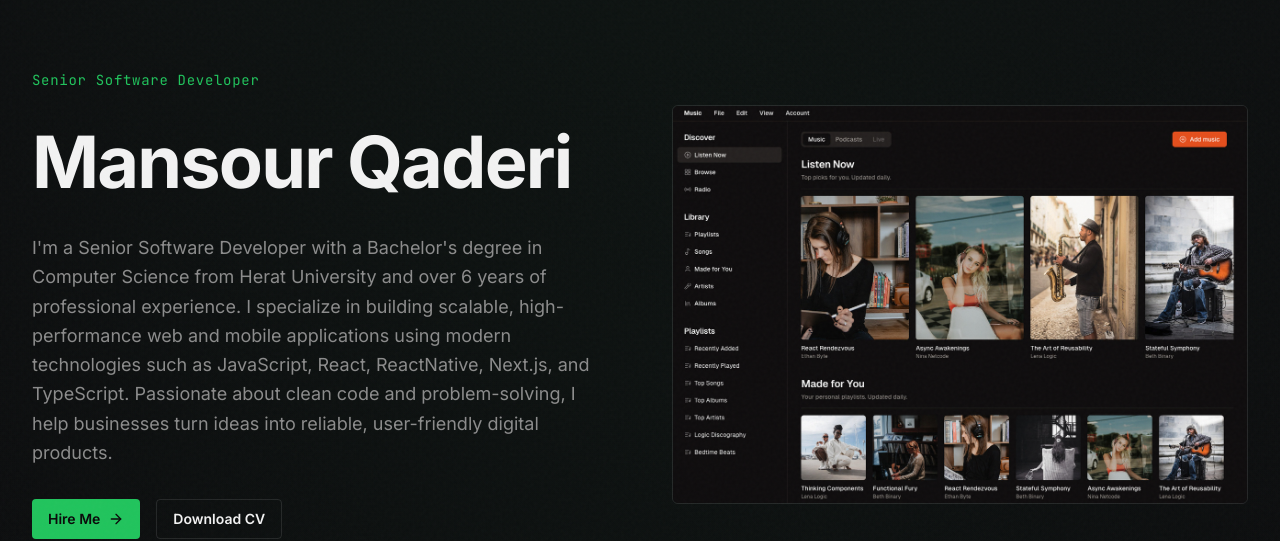
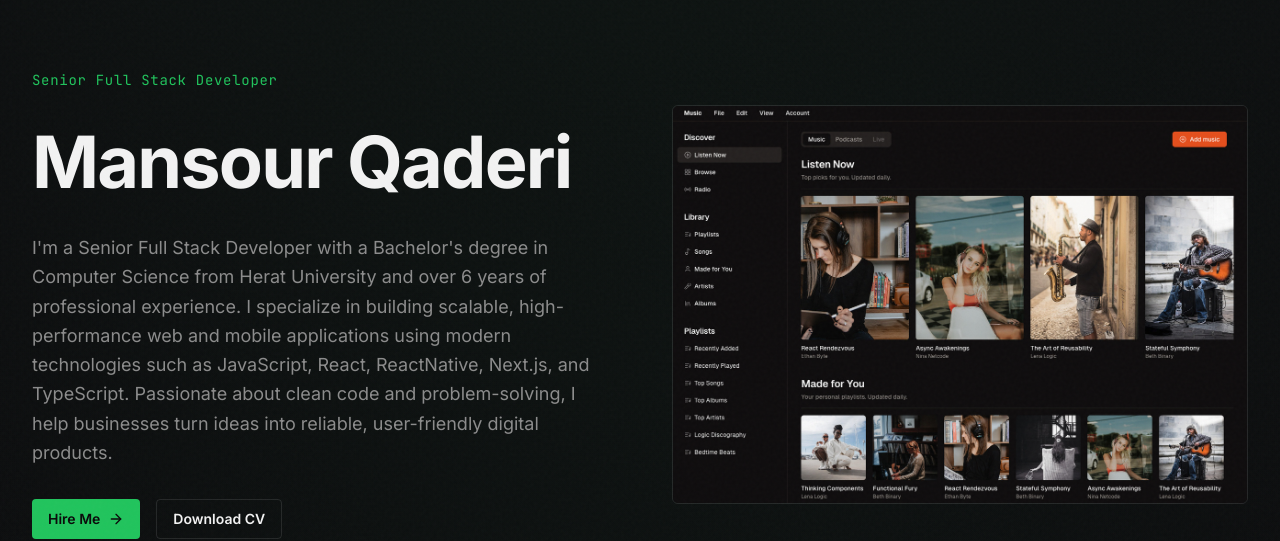
Before and after one commit to mansour-qaderi/portfolio, a Next.js app: page / in a window 1280 px wide. Shown: the part 147-688 px from the top of the page. Built offline with nearby package versions, Linux system fonts and the light colour scheme.

Commit message:
feat: change Software to Full Stack

```diff
--- a/app/layout.tsx
+++ b/app/layout.tsx
@@ -17,13 +17,13 @@ const jetbrainsMono = JetBrains_Mono({
 });
 
 export const metadata: Metadata = {
-  title: "Mansour Qaderi | Senior Software Developer",
+  title: "Mansour Qaderi | Senior Full Stack Developer",
   description:
-    "Senior Software Developer specializing in Next.js, React, React Native and Typescript. Helping businesses build modern, responsive, and high-performance websites.",
+    "Senior Full Stack Developer specializing in Next.js, React, React Native and Typescript. Helping businesses build modern, responsive, and high-performance websites.",
   openGraph: {
-    title: "Mansour Qaderi | Senior Software Developer",
+    title: "Mansour Qaderi | Senior Full Stack Developer",
     description:
-      "Senior Software Developer specializing in Next.js, React, React Native and Typescript. Helping businesses build modern, responsive, and high-performance websites.",
+      "Senior Full Stack Developer specializing in Next.js, React, React Native and Typescript. Helping businesses build modern, responsive, and high-performance websites.",
     url: "https://github.com/mansour-qaderi/portfolio",
     siteName: "Mansour Qaderi Portfolio",
     locale: "en_US",
@@ -43,7 +43,7 @@ export default function RootLayout({
           "min-h-screen bg-background font-sans",
           inter.variable,
           jetbrainsMono.variable,
-          inter.className
+          inter.className,
         )}
       >
         <ThemeProvider
--- a/components/experiences.tsx
+++ b/components/experiences.tsx
@@ -8,7 +8,7 @@ import {
 const experiences: ExperienceItem[] = [
   {
     company: "Milestone Technologies",
-    role: "Senior Software Developer",
+    role: "Senior Full Stack Developer",
     duration: "Oct 2023 - Present",
     location: "Wilayat Muscat, Masqaţ, Oman (Remote)",
     description:
--- a/components/hero.tsx
+++ b/components/hero.tsx
@@ -17,7 +17,7 @@ export const Hero = () => {
       <div className="grid lg:grid-cols-2 gap-12 lg:gap-16 items-center">
         <div className="space-y-8">
           <p className="font-mono text-sm text-primary tracking-wider">
-            Senior Software Developer
+            Senior Full Stack Developer
           </p>
 
           <h1 className="text-5xl md:text-6xl lg:text-7xl font-bold tracking-tight leading-[1.1]">
@@ -25,7 +25,7 @@ export const Hero = () => {
           </h1>
 
           <p className="text-lg text-muted-foreground leading-relaxed max-w-prose">
-            I&apos;m a Senior Software Developer with a Bachelor&apos;s degree
+            I&apos;m a Senior Full Stack Developer with a Bachelor&apos;s degree
             in Computer Science from Herat University and over 6 years of
             professional experience. I specialize in building scalable,
             high-performance web and mobile applications using modern
```
